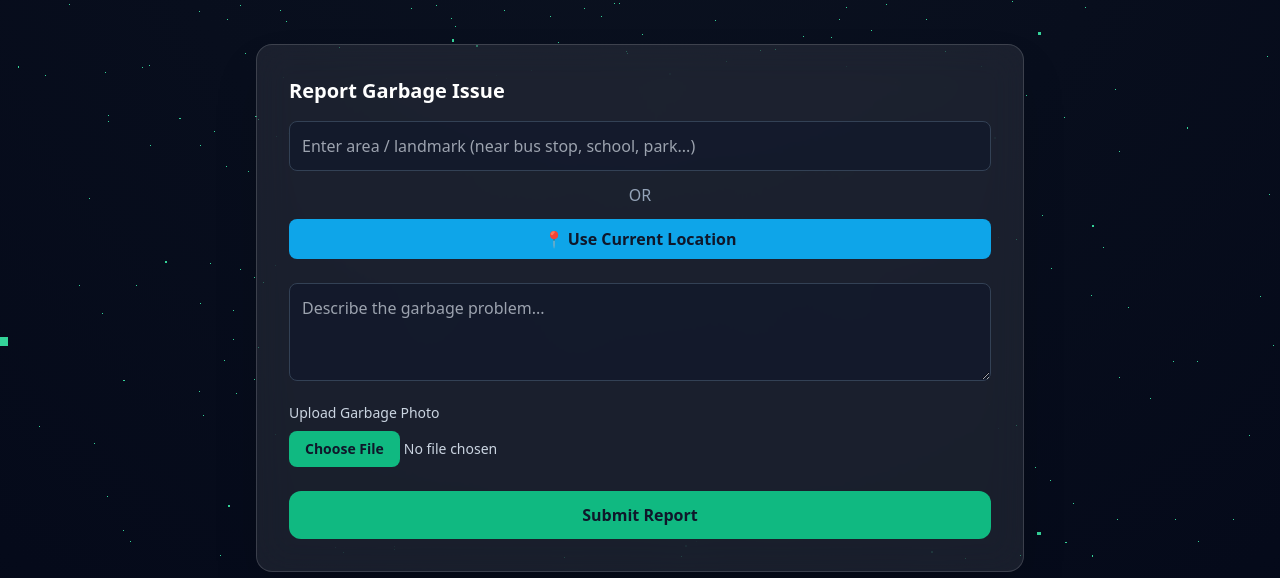
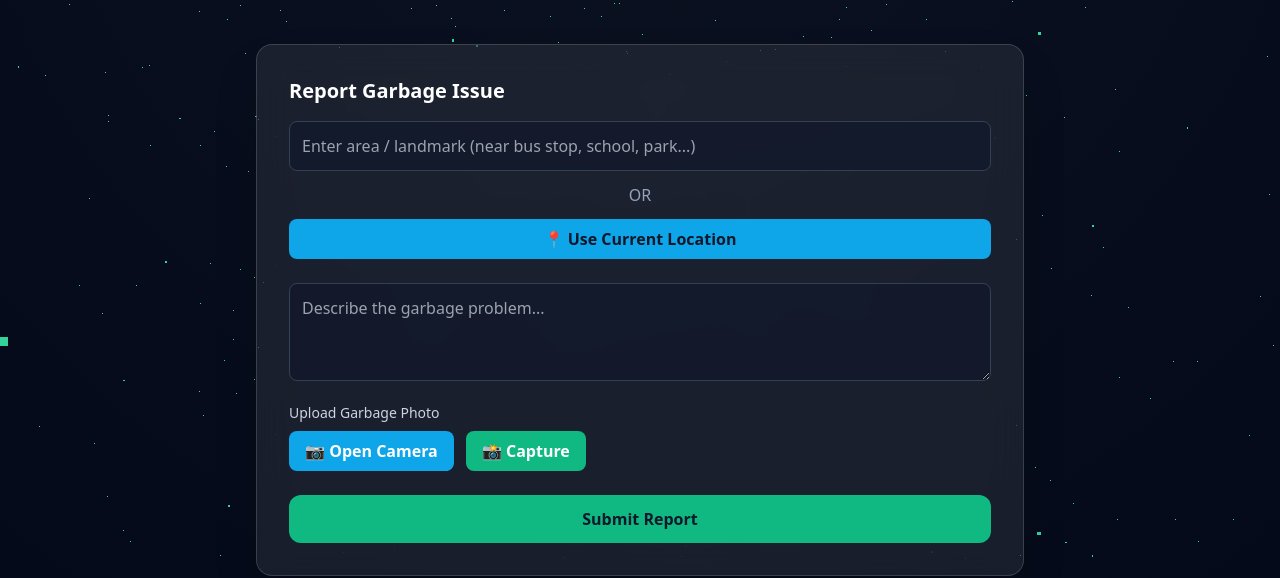
Before and after one commit to Snehabharathi-06/smart-garbageapp, a plain HTML site: page public/dashboardcitizen.html in a window 1280 px wide. Shown: the part 232-810 px from the top of the page. Drawn offline with nearby package versions, Linux system fonts and the light colour scheme; no server answers.

Commit message:
Updated Camera

```diff
--- a/public/dashboardcitizen.html
+++ b/public/dashboardcitizen.html
@@ -111,11 +111,32 @@ data-lang="useLocation">
     <label class="block mt-4 mb-2 text-sm text-slate-300">
       Upload Garbage Photo
     </label>
-    <input
-      type="file"
-      accept="image/*"
-      class="w-full text-sm text-slate-300 file:bg-emerald-500 file:border-none file:px-4 file:py-2 file:rounded-lg file:text-slate-900 file:font-semibold hover:file:bg-emerald-400"
-    />
+    <!-- CAMERA START -->
+<video id="camera" class="w-full rounded-lg hidden" autoplay></video>
+
+<img id="preview" class="w-full rounded-lg hidden mt-2" />
+
+<div class="flex gap-3 mt-2">
+  <button
+    type="button"
+    onclick="openCamera()"
+    class="px-4 py-2 bg-sky-500 rounded-lg font-semibold"
+  >
+    📷 Open Camera
+  </button>
+
+  <button
+    type="button"
+    onclick="capturePhoto()"
+    class="px-4 py-2 bg-emerald-500 rounded-lg font-semibold"
+  >
+    📸 Capture
+  </button>
+</div>
+
+<canvas id="canvas" class="hidden"></canvas>
+<!-- CAMERA END -->
+
 
     <button
       onclick="submitReport()"
@@ -230,6 +251,7 @@ function getLocation() {
 }
 
 </script>
+
 
 <script type="module">
 import { initializeApp } from "https://www.gstatic.com/firebasejs/12.7.0/firebase-app.js";
@@ -383,6 +405,44 @@ window.submitReport = async function () {
   }
 };
 </script>
+<script>
+let cameraStream = null;
+
+async function openCamera() {
+  const video = document.getElementById("camera");
+  const preview = document.getElementById("preview");
+
+  preview.classList.add("hidden");
+
+  try {
+    cameraStream = await navigator.mediaDevices.getUserMedia({ video: true });
+    video.srcObject = cameraStream;
+    video.classList.remove("hidden");
+  } catch (err) {
+    alert("Camera not accessible!");
+  }
+}
+
+function capturePhoto() {
+  const video = document.getElementById("camera");
+  const canvas = document.getElementById("canvas");
+  const preview = document.getElementById("preview");
+
+  const ctx = canvas.getContext("2d");
+
+  canvas.width = video.videoWidth;
+  canvas.height = video.videoHeight;
+
+  ctx.drawImage(video, 0, 0);
+
+  preview.src = canvas.toDataURL("image/png");
+  preview.classList.remove("hidden");
+}
+</script>
+
+</body>
+</html>
+
 
 <footer class="w-full bg-black/60 mt-20">
   <div class="max-w-6xl mx-auto px-10 py-10">
@@ -429,6 +489,42 @@ window.submitReport = async function () {
 
 
 
+<script>
+let cameraStream = null;
+
+async function openCamera() {
+  const video = document.getElementById("camera");
+  const preview = document.getElementById("preview");
+
+  preview.classList.add("hidden");
+
+  try {
+    cameraStream = await navigator.mediaDevices.getUserMedia({ video: true });
+
+    video.srcObject = cameraStream;
+    video.classList.remove("hidden");
+
+  } catch (err) {
+    alert("Camera not accessible!");
+  }
+}
+
+function capturePhoto() {
+  const video = document.getElementById("camera");
+  const canvas = document.getElementById("canvas");
+  const preview = document.getElementById("preview");
+
+  const ctx = canvas.getContext("2d");
+
+  canvas.width = video.videoWidth;
+  canvas.height = video.videoHeight;
+
+  ctx.drawImage(video, 0, 0);
+
+  preview.src = canvas.toDataURL("image/png");
+  preview.classList.remove("hidden");
+}
+</script>
 
 </body>
 </html>
```
